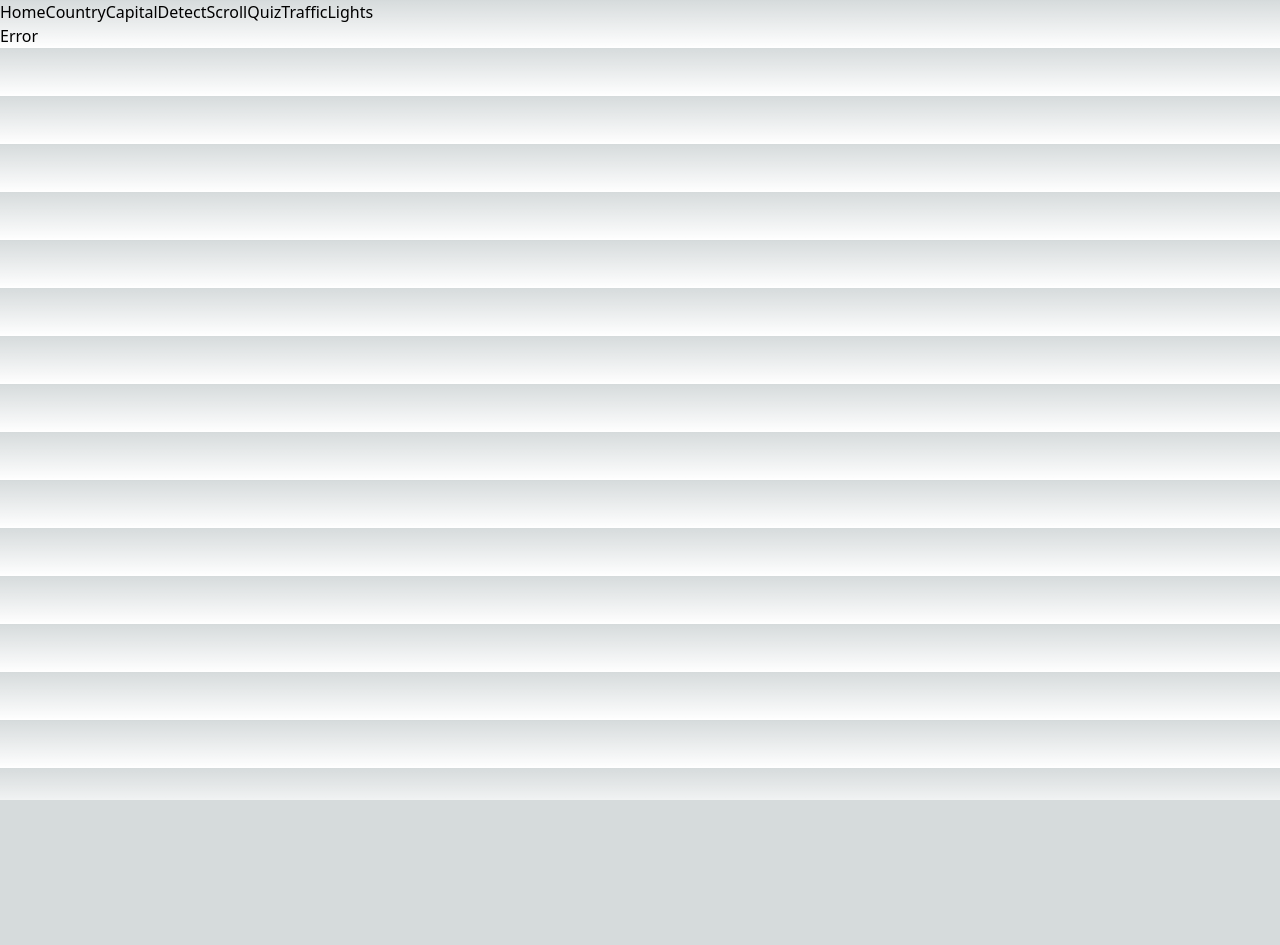
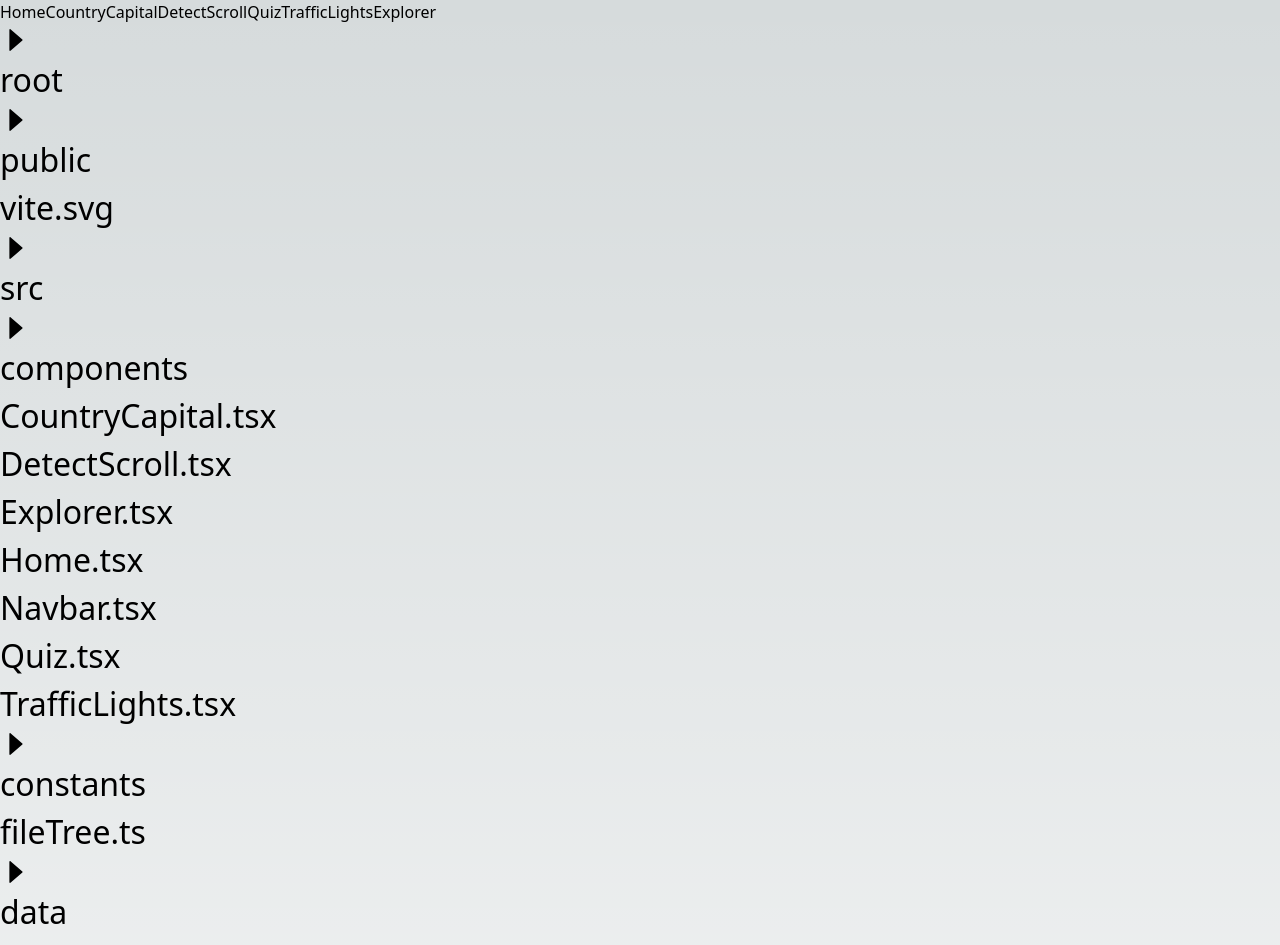
Before and after one commit to nithinK-142/coding-challenges, a React (Vite) app: page /coding-challenges/explorer in a window 1280 px wide. Shown: the top 945 px of the page. Before the commit the page ends 800 px from the top, so only its background shows below. Built offline with nearby package versions, Linux system fonts and the light colour scheme.

Commit message:
add: explorer.

```diff
--- a/package.json
+++ b/package.json
@@ -14,6 +14,7 @@
   "dependencies": {
     "react": "^18.2.0",
     "react-dom": "^18.2.0",
+    "react-icons": "^5.0.1",
     "react-router-dom": "^6.22.3"
   },
   "devDependencies": {
--- /dev/null
+++ b/src/components/Explorer.tsx
@@ -0,0 +1,40 @@
+import { FileNode, fileTree } from "@/constants/fileTree";
+import { useState } from "react";
+import { AiOutlineCaretDown, AiOutlineCaretRight } from "react-icons/ai";
+
+const ExplorerComponent = ({ data }: { data: FileNode }) => {
+  const [itemClicked, setItemClicked] = useState(false);
+  return (
+    <>
+      <p
+        onClick={() => setItemClicked((prev) => !prev)}
+        className="flex items-center"
+      >
+        {data.isFolder &&
+          (itemClicked ? <AiOutlineCaretDown /> : <AiOutlineCaretRight />)}
+        <span className={`${data.isFolder && "cursor-pointer"}`}>
+          {data.name}
+        </span>
+      </p>
+      <div className={`${itemClicked ? "block" : "hidden"}`}>
+        {data.isFolder && (
+          <div className="ml-4">
+            {data.children?.map((item) => (
+              <ExplorerComponent key={item.name} data={item} />
+            ))}
+          </div>
+        )}
+      </div>
+    </>
+  );
+};
+
+const Explorer = () => {
+  return (
+    <div className="ml-44">
+      <ExplorerComponent data={fileTree} />
+    </div>
+  );
+};
+
+export default Explorer;
--- a/src/components/Navbar.tsx
+++ b/src/components/Navbar.tsx
@@ -8,6 +8,7 @@ const Navbar: React.FC = () => {
     { label: "DetectScroll", link: "/coding-challenges/detect-scroll" },
     { label: "Quiz", link: "/coding-challenges/quiz" },
     { label: "TrafficLights", link: "/coding-challenges/traffic-lights" },
+    { label: "Explorer", link: "/coding-challenges/explorer" },
   ];
   return (
     <nav className="flex justify-center p-3 mb-10 bg-gray-600 sm:px-6 lg:px-8">
--- /dev/null
+++ b/src/constants/fileTree.ts
@@ -0,0 +1,150 @@
+export interface FileNode {
+  name: string;
+  isFolder: boolean;
+  children?: FileNode[];
+}
+
+export const fileTree: FileNode = {
+  name: "root",
+  isFolder: true,
+  children: [
+    {
+      name: "public",
+      isFolder: true,
+      children: [
+        {
+          name: "vite.svg",
+          isFolder: false,
+        },
+      ],
+    },
+    {
+      name: "src",
+      isFolder: true,
+      children: [
+        {
+          name: "components",
+          isFolder: true,
+          children: [
+            {
+              name: "CountryCapital.tsx",
+              isFolder: false,
+            },
+            {
+              name: "DetectScroll.tsx",
+              isFolder: false,
+            },
+            {
+              name: "Explorer.tsx",
+              isFolder: false,
+            },
+            {
+              name: "Home.tsx",
+              isFolder: false,
+            },
+            {
+              name: "Navbar.tsx",
+              isFolder: false,
+            },
+            {
+              name: "Quiz.tsx",
+              isFolder: false,
+            },
+            {
+              name: "TrafficLights.tsx",
+              isFolder: false,
+            },
+          ],
+        },
+        {
+          name: "constants",
+          isFolder: true,
+          children: [
+            {
+              name: "fileTree.ts",
+              isFolder: false,
+            },
+          ],
+        },
+        {
+          name: "data",
+          isFolder: true,
+          children: [
+            {
+              name: "game-data.ts",
+              isFolder: false,
+            },
+          ],
+        },
+        {
+          name: "hooks",
+          isFolder: true,
+          children: [
+            {
+              name: "useScrollDetection.tsx",
+              isFolder: false,
+            },
+          ],
+        },
+        {
+          name: "styles",
+          isFolder: true,
+          children: [
+            {
+              name: "CountryCapital.css",
+              isFolder: false,
+            },
+            {
+              name: "index.css",
+              isFolder: false,
+            },
+          ],
+        },
+      ],
+    },
+    {
+      name: ".eslintrc.cjs",
+      isFolder: false,
+    },
+    {
+      name: ".gitignore",
+      isFolder: false,
+    },
+    {
+      name: "index.html",
+      isFolder: false,
+    },
+    {
+      name: "package.json",
+      isFolder: false,
+    },
+    {
+      name: "package-lock.yaml",
+      isFolder: false,
+    },
+    {
+      name: "postcss.config.js",
+      isFolder: false,
+    },
+    {
+      name: "README.md",
+      isFolder: false,
+    },
+    {
+      name: "tailwind.config.js",
+      isFolder: false,
+    },
+    {
+      name: "tsconfig.json",
+      isFolder: false,
+    },
+    {
+      name: "tsconfig.node.json",
+      isFolder: false,
+    },
+    {
+      name: "vite.config.ts",
+      isFolder: false,
+    },
+  ],
+};
--- a/src/main.tsx
+++ b/src/main.tsx
@@ -14,6 +14,7 @@ import DetectScroll from "./components/DetectScroll.tsx";
 import { countryCapitalData, quizData } from "./data/game-data.ts";
 import Quiz from "./components/Quiz.tsx";
 import TrafficLights from "./components/TrafficLights.tsx";
+import Explorer from "./components/Explorer.tsx";
 
 const routes = (
   <Route path="/coding-challenges" element={<App />}>
@@ -25,6 +26,7 @@ const routes = (
     <Route path="detect-scroll" element={<DetectScroll />} />
     <Route path="quiz" element={<Quiz questions={quizData} />} />
     <Route path="traffic-lights" element={<TrafficLights />} />
+    <Route path="explorer" element={<Explorer />} />
     <Route path="*" element={<div>Error</div>} />
   </Route>
 );
```
Also changed, not shown: 1 other file (tests, documents, lock files or other folders).
